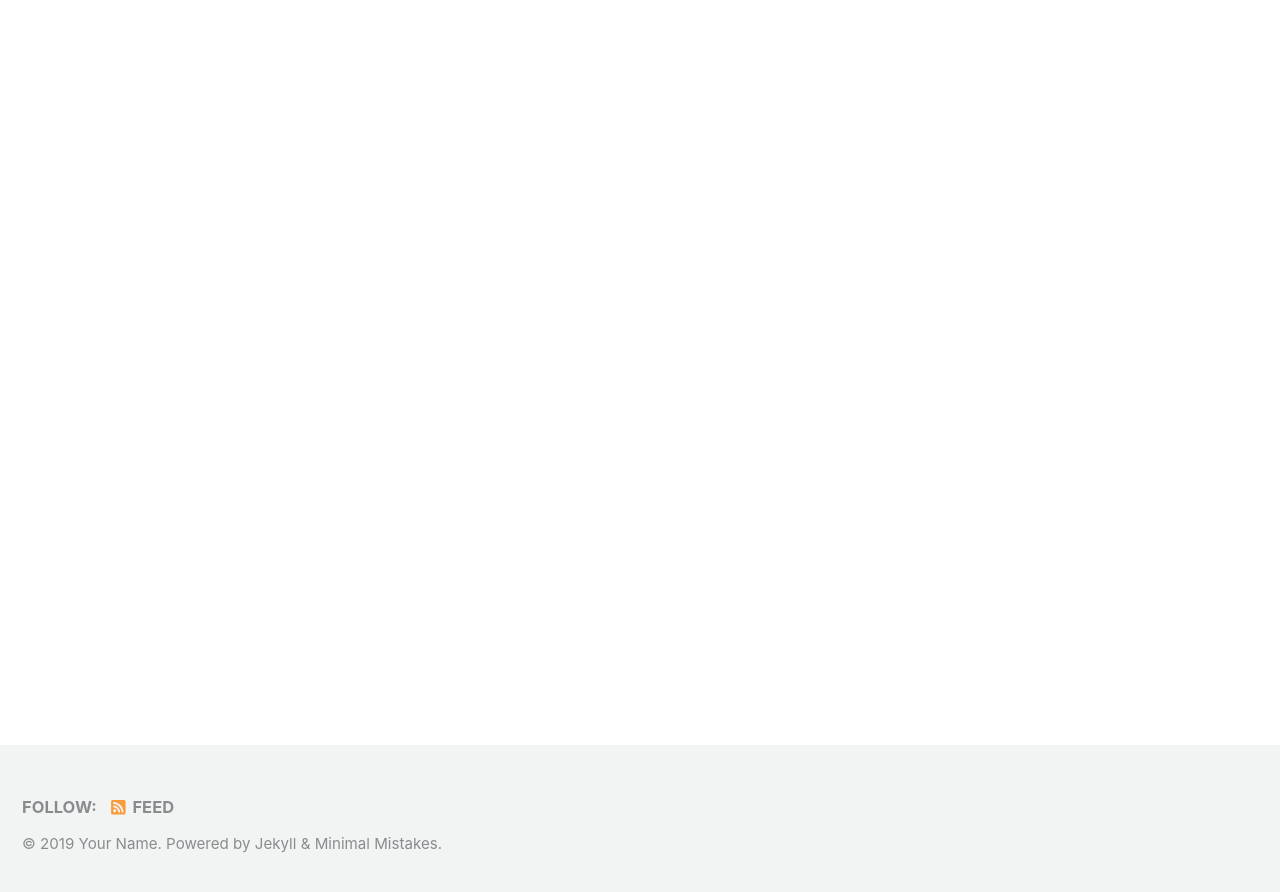
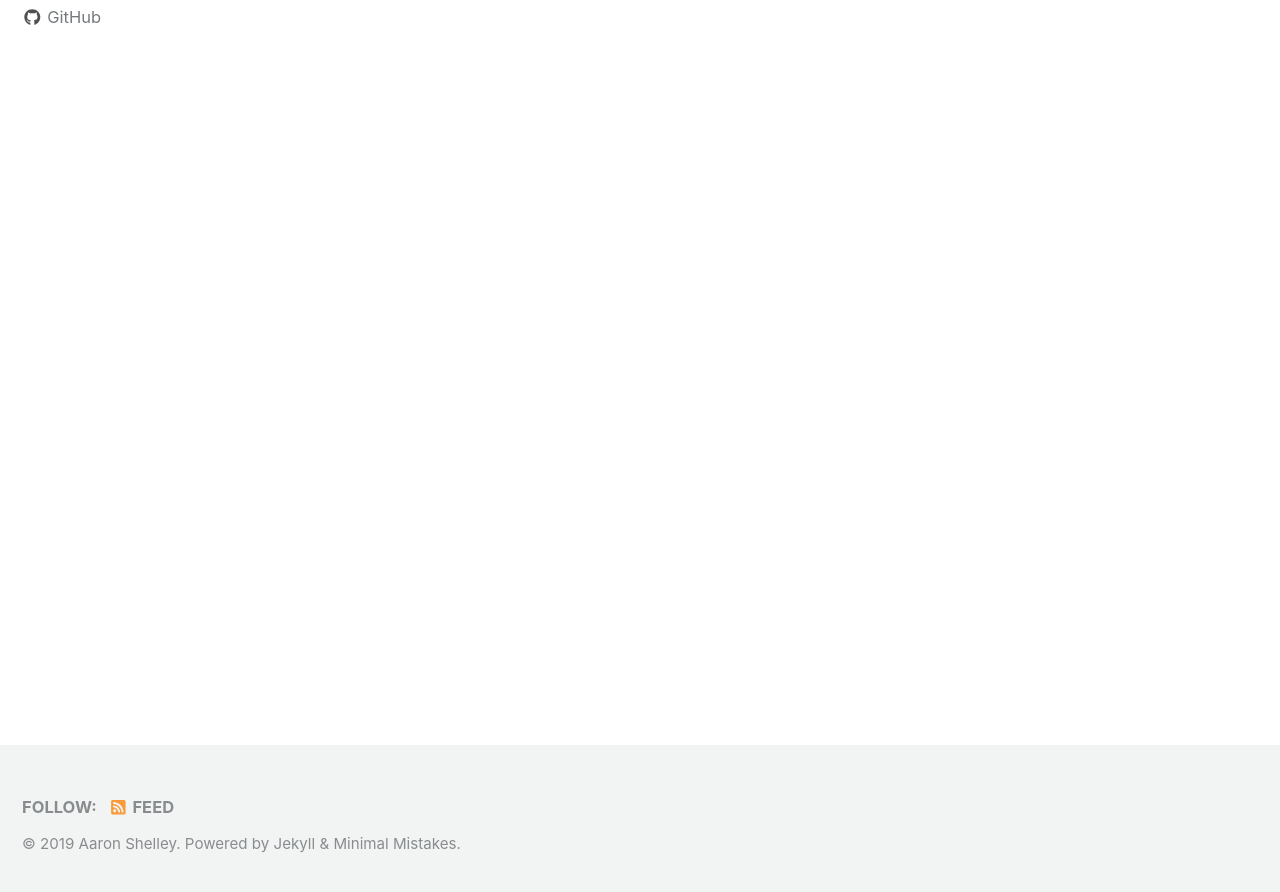
Before and after one commit to ASxa86/ASxa86.github.io, a Jekyll site: the page built from index.html, in a window 1280 px wide and 900 px high, scrolled down 222 px. Shown: the top 892 px of the window. Built offline with Jekyll 4.4.1, drawn with Linux system fonts in a browser that asks for light colours; cached includes are drawn as plain includes; nearby versions of some CDN libraries; the list of posts is cut into pages by our own code; some of the changed text lies outside the part shown.

Commit message:
Add some personal information to _config.yml

```diff
--- a/_config.yml
+++ b/_config.yml
@@ -16,9 +16,9 @@ minimal_mistakes_skin    : "default" # "air", "aqua", "contrast", "dark", "dirt"
 
 # Site Settings
 locale                   : "en-US"
-title                    : "Site Title"
+title                    : "The Lazy Developer"
 title_separator          : "-"
-name                     : "Your Name"
+name                     : "Aaron Shelley"
 description              : "An amazing website."
 url                      : # the base hostname & protocol for your site e.g. "https://mmistakes.github.io"
 baseurl                  : # the subpath of your site, e.g. "/blog"
@@ -106,13 +106,13 @@ analytics:
 
 # Site Author
 author:
-  name             : "Your Name"
+  name             : "Aaron Shelley"
   avatar           : # path of avatar image, e.g. "/assets/images/bio-photo.jpg"
   bio              : "I am an amazing person."
-  location         : "Somewhere"
+  location         : "Dayton, OH"
   email            :
   links:
-    - label: "Email"
+    - label: "amshelley86@gmail.com"
       icon: "fas fa-fw fa-envelope-square"
       # url: mailto:your.name@email.com
     - label: "Website"
@@ -126,7 +126,7 @@ author:
       # url: "https://facebook.com/"
     - label: "GitHub"
       icon: "fab fa-fw fa-github"
-      # url: "https://github.com/"
+      url: "https://github.com/ASxa86"
     - label: "Instagram"
       icon: "fab fa-fw fa-instagram"
       # url: "https://instagram.com/"
@@ -293,3 +293,9 @@ defaults:
       comments: # true
       share: true
       related: true
+  - score:
+      path: ""
+      type: pages
+    values:
+      layout: single
+      author_profile: true
```
